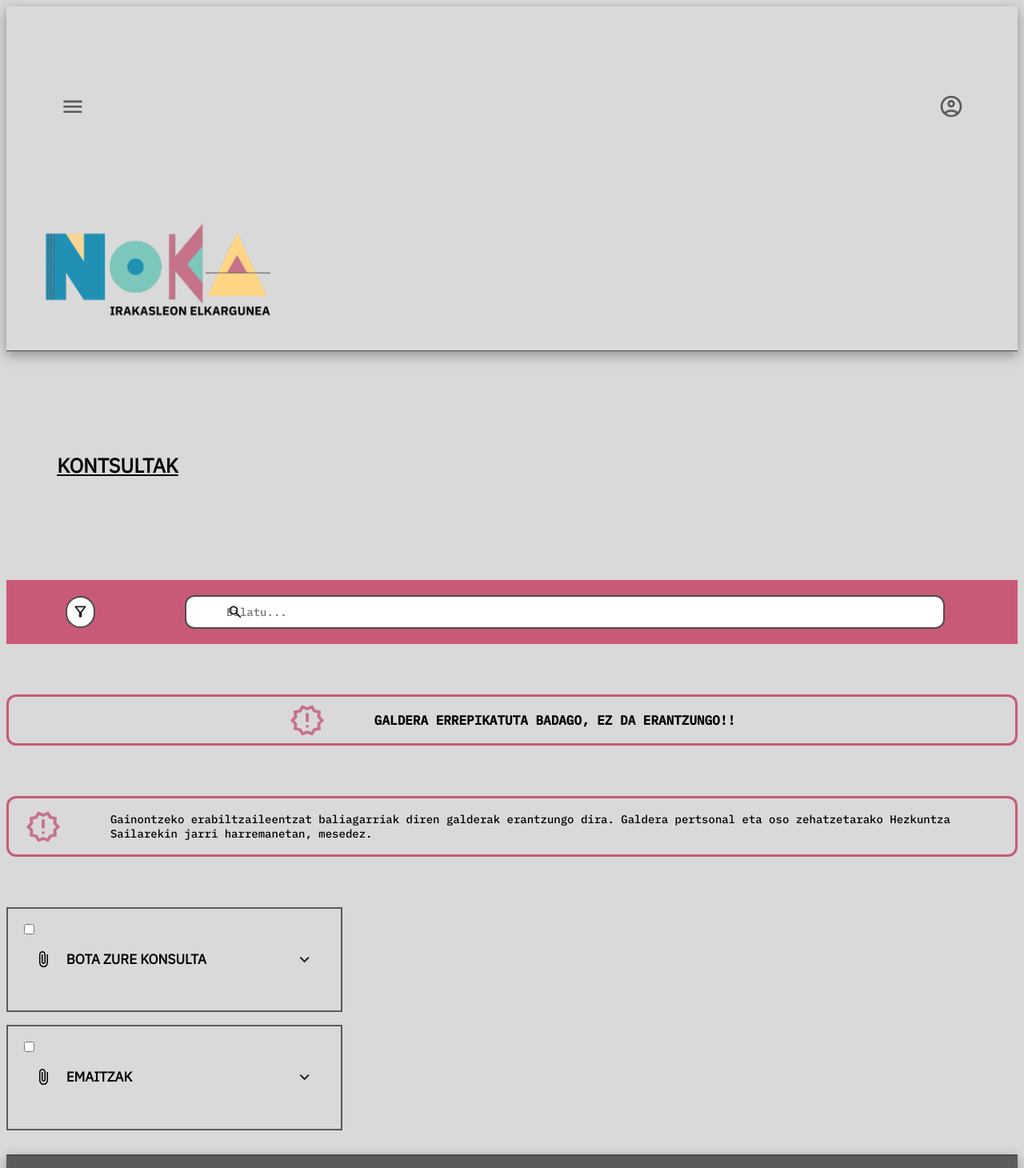
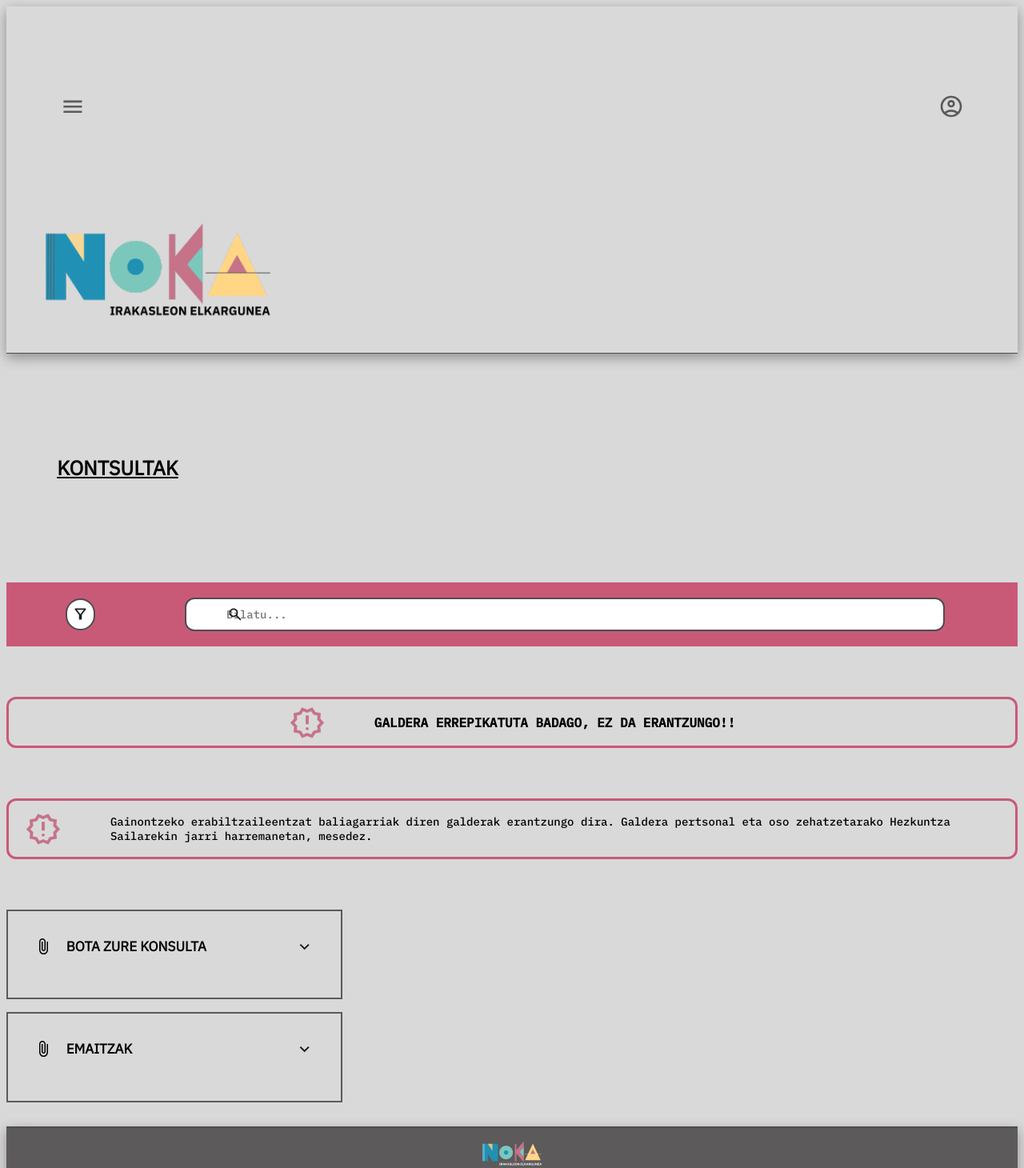
Before and after one commit to AmaiaAbaroa/NOKA_React_Laravel, a React (Vite) app in the folder Noka-FrontEnd/: page /consultas in a window 1280 px wide. Shown: the top 1460 px of the page at 80% size. Built offline with nearby package versions, Linux system fonts and the light colour scheme.

Commit message:
Consultation form and index working, css consultation modified

```diff
--- a/Noka-FrontEnd/src/components/atoms/CardAccordionAtom/cardAccordionAtom.css
+++ b/Noka-FrontEnd/src/components/atoms/CardAccordionAtom/cardAccordionAtom.css
@@ -53,7 +53,7 @@
       justify-content: space-evenly;
   }
 
-  #article_card input[type="checkbox"] {
+  .article_card input[type="checkbox"] {
     appearance: none;
     position: fixed;
     top: -100vh; left: -100vh;
--- a/Noka-FrontEnd/src/components/atoms/NavbarAtom/NavbarAtom.jsx
+++ b/Noka-FrontEnd/src/components/atoms/NavbarAtom/NavbarAtom.jsx
@@ -44,7 +44,7 @@ console.log(user);
             </div>
         </div>
         <div className="subnavbar_container">
-            <img className={`navbar_logo ${logo_position}`} src={logoLight} alt="Logo Noka" />
+            <Link to='/'><img className={`navbar_logo ${logo_position}`} src={logoLight} alt="Logo Noka" /></Link>
             <h6 className={subnavbar_subtitle ? "subnavbar_subtitle" : "subnavbar_subtitle_none"}> “ Informazioa bildu eta modu didaktiko eta <br></br> ulergarri batean azaltzea dugu helburu. ”</h6>
         </div>
       </nav>
@@ -86,7 +86,7 @@ console.log(user);
                      EGUTEGIA
                      </li>
                  </Link>
-                 <Link className="link_decoration" to='/'>
+                 <Link className="link_decoration" to='/consultas'>
                      <li>
                      KONTSULTAK
                      </li>
@@ -107,7 +107,7 @@ console.log(user);
                 </div>
                 <ul>
 
-                    <Link className="link_decoration" to='/'>
+                    <Link className="link_decoration" to='/profile'>
                         <li>
                         NIRE PERFILA
                         </li>
```
Also changed, not shown: 1 other file (tests, documents, lock files or other folders).
